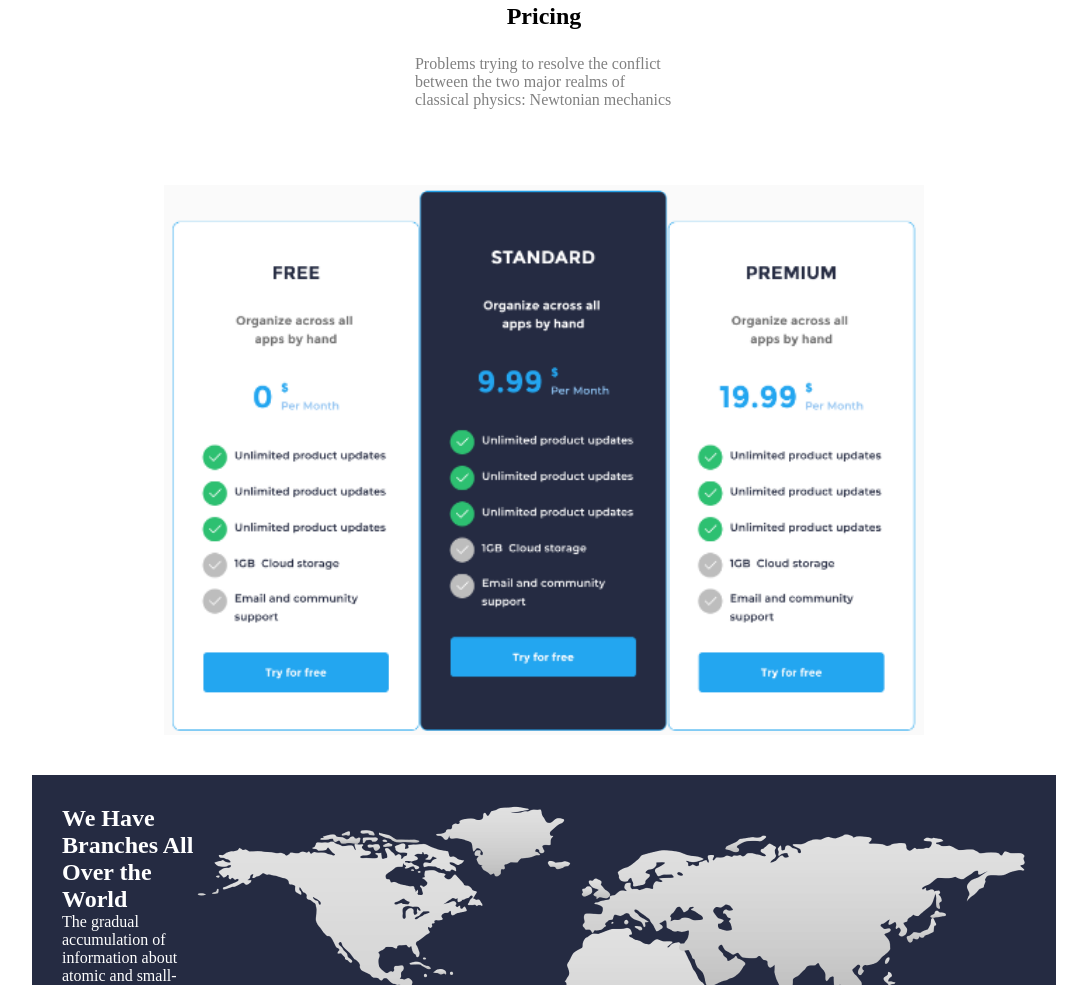
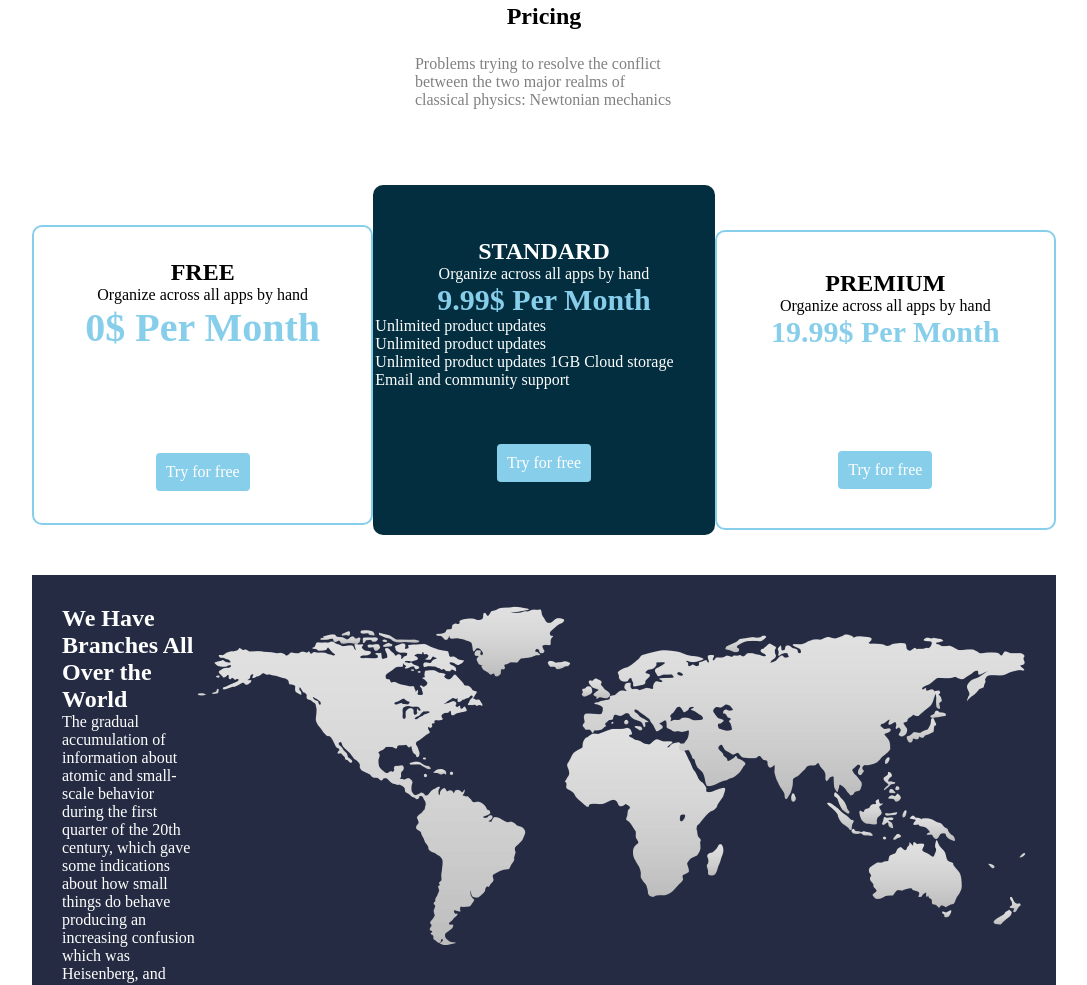
Before and after one commit to chanaiagwata/Week2.IP, a plain HTML site: page index.html in a window 1280 px wide. Shown: the part 2627-3612 px from the top of the page, without its empty margins (96-1183 px from the left). Drawn offline with Linux system fonts and the light colour scheme.

Commit message:
This will update html file

```diff
--- a/index.css
+++ b/index.css
@@ -339,6 +339,8 @@ padding: 8%;
     margin-left: 500px;
     padding: 10px;
 }
+/*.packages>.free>.list1.list2{
+    color: #252B42;*/
 .last{
     display: flex;
     justify-content: center;
--- a/index.html
+++ b/index.html
@@ -122,12 +122,12 @@
         <p>Problems trying to resolve the conflict between the two major realms of classical physics: Newtonian mechanics</p>
     </div>
     <div class="packages">
-        <!--<div class="free">
+        <div class="free">
             <h2> FREE</h2>
             <p>Organize across all apps by hand</p>
             <h3>0$ Per Month</h3>
-            <ul>
-                <li>Unlimited product updates</li>
+            <ul class="list1">
+                <li><text color="black">Unlimited product updates</text></li>
                 <li>Unlimited product updates</li>
                 <li>Unlimited product updates</li>
                 <li>1GB Cloud storage</li>
@@ -155,10 +155,10 @@
         <div class="premium">
             <h2>PREMIUM</h2>
             <p>Organize across all apps by hand</p>
-            <h3>19.99$ Per Month</h3>-->
-            <img src="image24.PNG" alt="image" height=550px width=760x>
+            <h3>19.99$ Per Month</h3>
+            <!--<img src="image24.PNG" alt="image" height=550px width=760x>-->
 
-            <!--<ul>
+            <ul class="list2">
                 <li>Unlimited product updates</li>
                 <li>Unlimited product updates</li>
                 <li>Unlimited product updates</li>
@@ -167,7 +167,7 @@
             </ul>
             <div class="trial">
                 <p> Try for free</p>
-            </div>-->
+            </div>
         </div>
     </div>
 <div class="directions">
```
